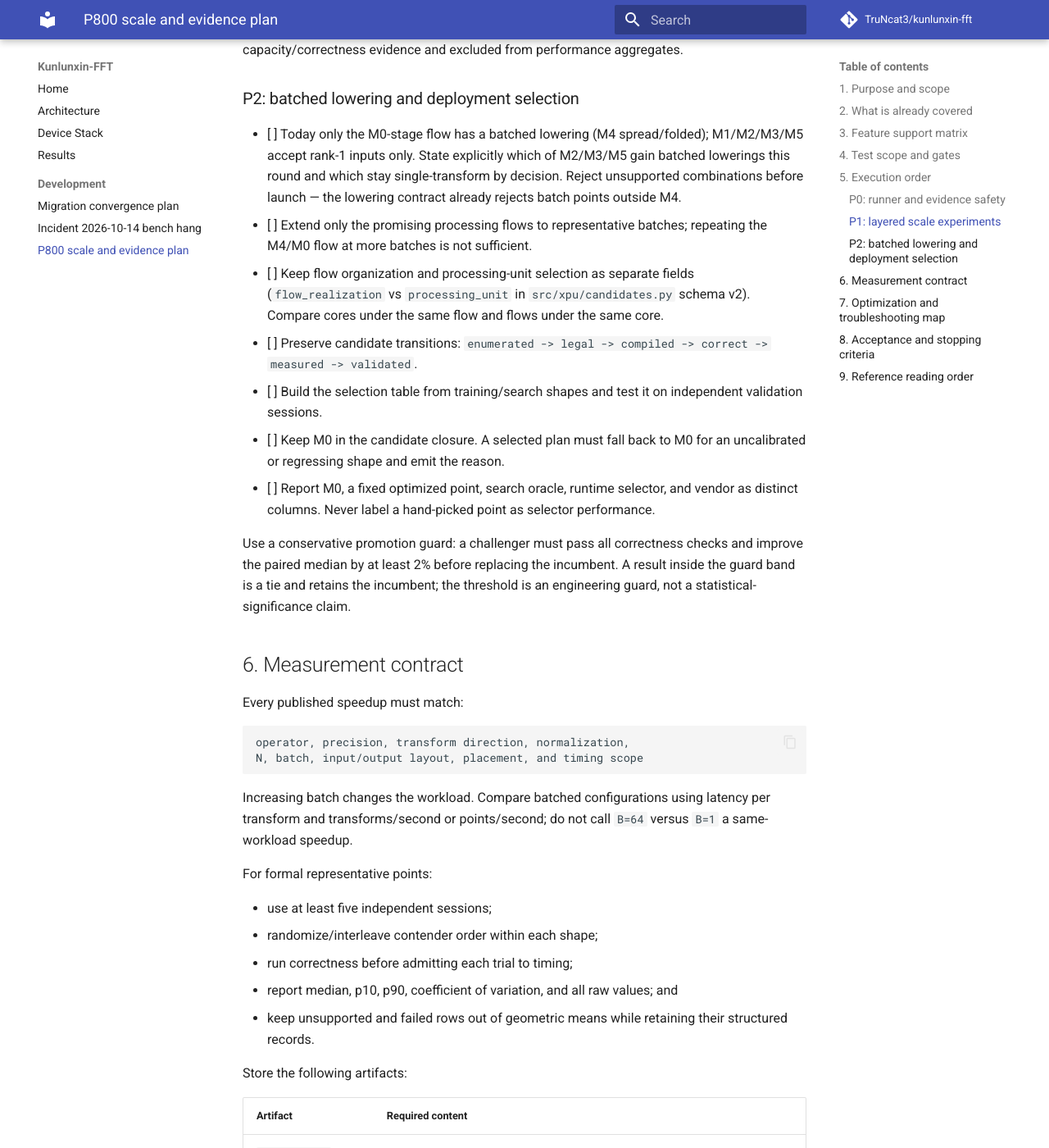
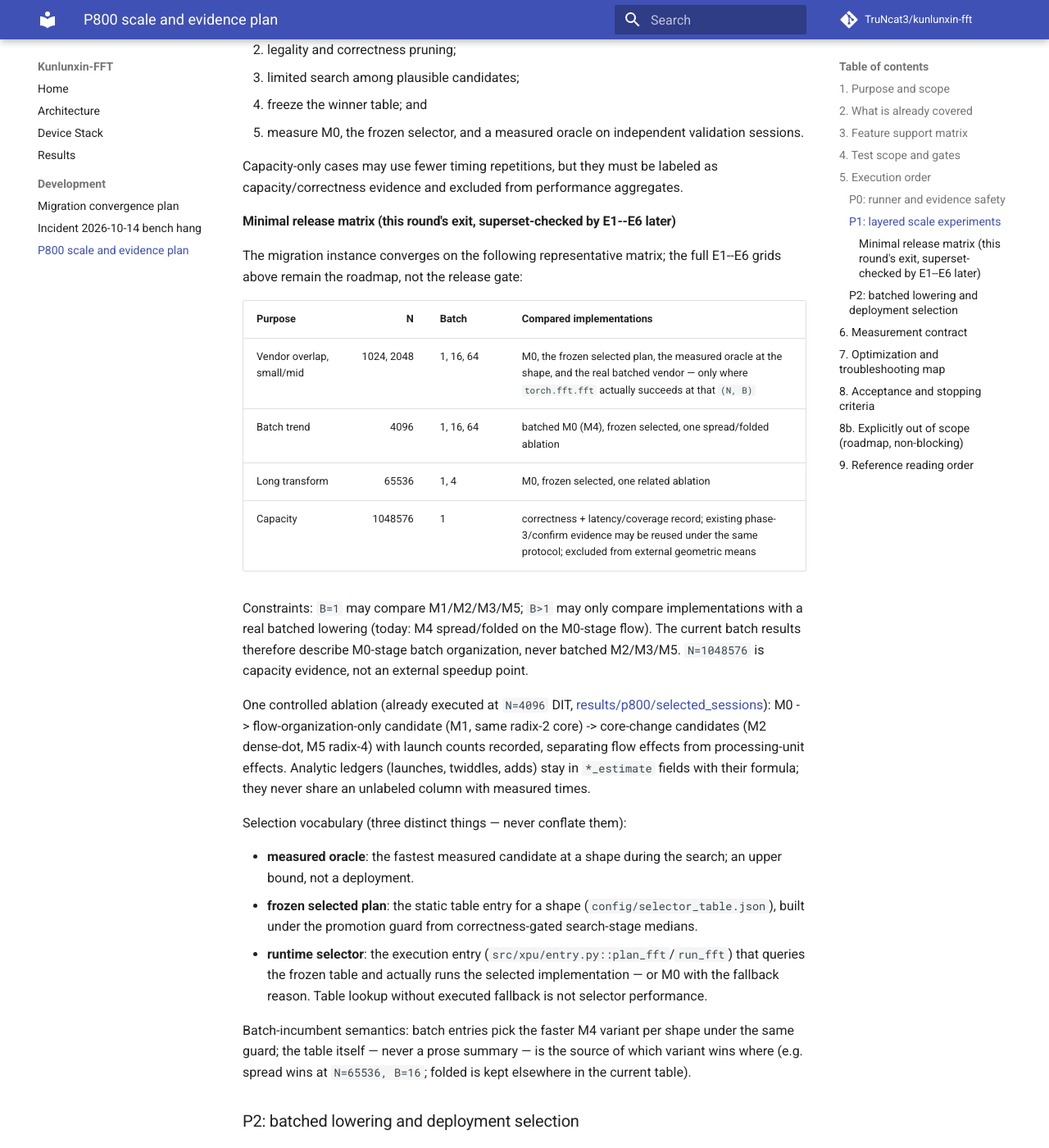
Before and after one commit to TruNcat3/kunlunxin-fft, an MkDocs documentation site: the page built from docs/development/p800-scale-evidence-plan.md, in a window 1280 px wide and 1400 px high, scrolled down 6958 px. Shown: the whole window at 82% size. Built offline with MkDocs 1.6.1 and Material for MkDocs 9.7.7, drawn with Linux system fonts in a browser that asks for light colours; comment, search, counter and statistics services are not loaded; some of the changed text lies outside the part shown.

Commit message:
docs: align the scale plan with the review's minimal release scope
* feature matrix: batched vendor downgraded to pending (the runner
  passes rank-1 x today); runtime selector marked supported+tested with
  pointers to the table, entry, and validation sessions now on master.
* minimal release matrix (E1/E2/E4 shrunk to representative points with
  explicit B>1 constraints), the executed N=4096 ablation, and the
  oracle / frozen-plan / runtime-selector vocabulary so table lookup is
  never reported as selector performance.
* batch-incumbent semantics: the table, not prose, is the source of the
  winning M4 variant per shape.
* 3 independent sessions by default (5 only for volatile/guard-near
  points), matching the Ascend-FFT migration protocol.
* acceptance split into migration-instance exit (the review's four
  items, checked against master) and release-matrix items; E3/E5/E6,
  batched M2/M3/M5, inverse/R2C/2D, and production selection move to an
  explicit roadmap section.

```diff
--- a/docs/development/p800-scale-evidence-plan.md
+++ b/docs/development/p800-scale-evidence-plan.md
@@ -76,10 +76,11 @@ updates this table in the same change.
 | Batch | non-power-of-two `B` | rejected-before-launch; E5 uses labeled padding; support roadmap | `log2_exact(b)` |
 | Batch | batched M1/M2/M3/M5 | planned-this-round (P2) or remains single-transform by explicit decision | lowering contract must reject batch for rank-1-only flows before launch |
 | Algorithm flows | M0..M5 (see [architecture](../architecture.md)) | supported+tested | `tests/test_fft.py`; bench correctness phase; phase-3 rows |
-| Vendor comparison | `N<=2048` (including batched shapes) | supported+tested | phase-3 vendor rows; interleaved again in E1 |
+| Vendor comparison | `N<=2048`, `B=1` | supported+tested | phase-3 vendor rows; interleaved again in E1 |
+| Vendor comparison | `N<=2048`, `B>1` | supported+pending-evidence (E1) | the current runner passes rank-1 `x` to `torch.fft.fft`; batched vendor rows must be re-measured at real `(B, N)` before any batched external speedup is claimed |
 | Vendor comparison | `N>2048` | rejected-by-vendor, recorded as `unsupported`; internal comparisons only | vendor `NOT IMPLEMENTED` error retained in the raw row |
 | External speedup claims | matched vendor-supported shapes only | acceptance rule (section 8) | — |
-| Runtime selector | winner table, M0 closure, fallback with reason | planned-this-round (P2) | — |
+| Runtime selector | frozen winner table + unified execution entry + M0 fallback with reason | supported+tested (static table, safety-gated build, `plan_fft`/`run_fft`; fallback probes verified in independent sessions) | `config/selector_table.json`, `src/xpu/selector.py`, `src/xpu/entry.py`, `results/p800/selected_sessions/` |
 | Structured failure outcomes | `unsupported/infeasible/compile-failed/incorrect/timeout/oom` | planned-this-round (P0) | — |
 
 DIT and DIF are two algorithm organizations of the **same forward transform**;
@@ -108,16 +109,18 @@ them.
 
 Unification items this round:
 
-- [ ] Give "the correctness suite" one unambiguous scope statement: either
-  extend `scripts/test_correctness.py` to every flow, or explicitly declare
-  `tests/test_fft.py` the per-flow gate and keep the script as the M0
-  published-matrix gate. Do not leave the two scopes implied.
+- [x] "The correctness suite" scope is declared: `tests/test_fft.py` is the
+  per-flow hardware gate (every flow/size/axis); `scripts/test_correctness.py`
+  stays the M0 published-matrix release gate and is not implied to cover
+  M1--M5.
 - [ ] Every E-group run executes its hardware correctness gate (table below)
   before admitting a shape to timing, and stores the gate result next to the
   timing rows.
-- [ ] Raw rows, tests, and reports use the schema-v2 vocabulary of
+- [x] Raw rows, tests, and reports use the schema-v2 vocabulary of
   `src/xpu/candidates.py` (`flow_realization`, `processing_unit`,
-  `boundary_residence`, `local_residence`) so the layers cannot drift apart.
+  `boundary_residence`, `local_residence`) so the layers cannot drift apart
+  (bench long CSVs, selector table schema v2, and regenerated reports all
+  carry the split fields).
 
 E-group correctness gates:
 
@@ -193,6 +196,49 @@ the following funnel:
 Capacity-only cases may use fewer timing repetitions, but they must be labeled
 as capacity/correctness evidence and excluded from performance aggregates.
 
+#### Minimal release matrix (this round's exit, superset-checked by E1--E6 later)
+
+The migration instance converges on the following representative matrix; the
+full E1--E6 grids above remain the roadmap, not the release gate:
+
+| Purpose | N | Batch | Compared implementations |
+|---|---:|---|---|
+| Vendor overlap, small/mid | 1024, 2048 | 1, 16, 64 | M0, the frozen selected plan, the measured oracle at the shape, and the real batched vendor — only where `torch.fft.fft` actually succeeds at that `(N, B)` |
+| Batch trend | 4096 | 1, 16, 64 | batched M0 (M4), frozen selected, one spread/folded ablation |
+| Long transform | 65536 | 1, 4 | M0, frozen selected, one related ablation |
+| Capacity | 1048576 | 1 | correctness + latency/coverage record; existing phase-3/confirm evidence may be reused under the same protocol; excluded from external geometric means |
+
+Constraints: `B=1` may compare M1/M2/M3/M5; `B>1` may only compare
+implementations with a real batched lowering (today: M4 spread/folded on the
+M0-stage flow). The current batch results therefore describe M0-stage
+batch organization, never batched M2/M3/M5. `N=1048576` is capacity
+evidence, not an external speedup point.
+
+One controlled ablation (already executed at `N=4096` DIT,
+[results/p800/selected_sessions](https://github.com/TruNcat3/kunlunxin-fft/tree/master/results/p800/selected_sessions)):
+M0 -> flow-organization-only candidate (M1, same radix-2 core) -> core-change
+candidates (M2 dense-dot, M5 radix-4) with launch counts recorded, separating
+flow effects from processing-unit effects. Analytic ledgers (launches,
+twiddles, adds) stay in `*_estimate` fields with their formula; they never
+share an unlabeled column with measured times.
+
+Selection vocabulary (three distinct things — never conflate them):
+
+- **measured oracle**: the fastest measured candidate at a shape during the
+  search; an upper bound, not a deployment.
+- **frozen selected plan**: the static table entry for a shape
+  (`config/selector_table.json`), built under the promotion guard from
+  correctness-gated search-stage medians.
+- **runtime selector**: the execution entry
+  (`src/xpu/entry.py::plan_fft`/`run_fft`) that queries the frozen table and
+  actually runs the selected implementation — or M0 with the fallback
+  reason. Table lookup without executed fallback is not selector performance.
+
+Batch-incumbent semantics: batch entries pick the faster M4 variant per
+shape under the same guard; the table itself — never a prose summary — is
+the source of which variant wins where (e.g. spread wins at
+`N=65536, B=16`; folded is kept elsewhere in the current table).
+
 ### P2: batched lowering and deployment selection
 
 - [ ] Today only the M0-stage flow has a batched lowering (M4 spread/folded);
@@ -217,9 +263,12 @@ as capacity/correctness evidence and excluded from performance aggregates.
   performance.
 
 Use a conservative promotion guard: a challenger must pass all correctness
-checks and improve the paired median by at least 2% before replacing the
-incumbent. A result inside the guard band is a tie and retains the incumbent;
-the threshold is an engineering guard, not a statistical-significance claim.
+checks and improve the search-stage median by at least 2% before replacing
+the incumbent. The search-stage comparison is between aggregated medians of
+one run schedule, not paired per-trial medians; after independent sessions
+exist, report session-level speedups separately. A result inside the guard
+band is a tie and retains the incumbent; the threshold is an engineering
+guard, not a statistical-significance claim.
 
 ## 6. Measurement contract
 
@@ -236,7 +285,9 @@ latency per transform and transforms/second or points/second; do not call
 
 For formal representative points:
 
-- use at least five independent sessions;
+- use three independent process sessions by default (aligned with the
+  Ascend-FFT migration release protocol); expand a volatile or
+  guard-near point to five — do not force every point to five;
 - randomize/interleave contender order within each shape;
 - run correctness before admitting each trial to timing;
 - report median, p10, p90, coefficient of variation, and all raw values; and
@@ -305,6 +356,40 @@ are handled separately after the evidence is accepted.
 
 ## 8. Acceptance and stopping criteria
 
+Migration-instance exit (the four items below close this round; they do not
+require the full E1--E6 grids):
+
+- [x] Table building rejects incorrect candidates and mixed-profile data
+  (per-row and per-run gates in `scripts/build_selector_table.py`;
+  negative tests in `tests/test_selector.py`).
+- [x] The selected entry actually executes the table's description; an
+  out-of-table shape or a profile mismatch actually executes M0
+  (`src/xpu/entry.py`; fallback probes with `ExecutionReport.fallback=true`
+  in `results/p800/selected_sessions/`).
+- [x] The representative matrix is correct, with no repeatable regression
+  beyond the 2% protection band (3 independent sessions; batch points that
+  select the same variant are same-variant parity checks).
+- [x] Raw rows, the frozen table, the actually executed configuration, and
+  the automatic summary are cross-linkable (`raw_session*.jsonl` ->
+  `summary.json` -> `report.md`; table rebuilds byte-identically from the
+  committed confirmation JSONs).
+
+Release-matrix acceptance (minimal matrix above):
+
+- [ ] every representative point carries a correct result or a structured
+  failure record;
+- [x] at least one workload class reproduces a positive gain in independent
+  sessions (M1 small-N, M2 mid, M5 long — Round D sessions);
+- [x] one ablation point explains whether gains come from flow organization,
+  processing unit, or boundary changes (`N=4096`: processing-unit effect);
+- [x] out-of-table points retain the mature M0 path;
+- [x] no negative points are hidden, and no long-size external speedup is
+  claimed without a vendor baseline;
+- [x] raw, manifest, summary, and frozen table are auto-linkable and
+  reproducible.
+
+Full-plan checks (keep for the roadmap rounds):
+
 - [ ] P0 runner, dry-run, progress, resume, and structured failure paths work.
 - [ ] E1--E6 each produce accepted data or an explicit
   `unsupported/infeasible/timeout/oom/budget-limited` record.
@@ -340,6 +425,16 @@ It is not necessary to implement every FFT form or exhaust every physical-core
 optimization before making that migration claim. Remaining transforms, 2D
 support, and exhaustive physical-core tuning move to the roadmap.
 
+## 8b. Explicitly out of scope (roadmap, non-blocking)
+
+The following do not block the migration instance and move to later rounds:
+the full E3 equal-work grid; E5 application proxies; long-running E6 soak;
+batch beyond `B=64` (4096+); batched lowerings for M2/M3/M5; inverse FFT,
+R2C/C2R, and 2D transforms; production-grade general runtime selection
+beyond the frozen table; and exhaustive physical-core tuning. If the minimal
+release matrix exposes a concrete bottleneck, add one focused experiment —
+do not re-expand the full Cartesian product.
+
 ## 9. Reference reading order
 
 1. [Current Kunlun migration convergence plan](migration-convergence-plan.md)
```
